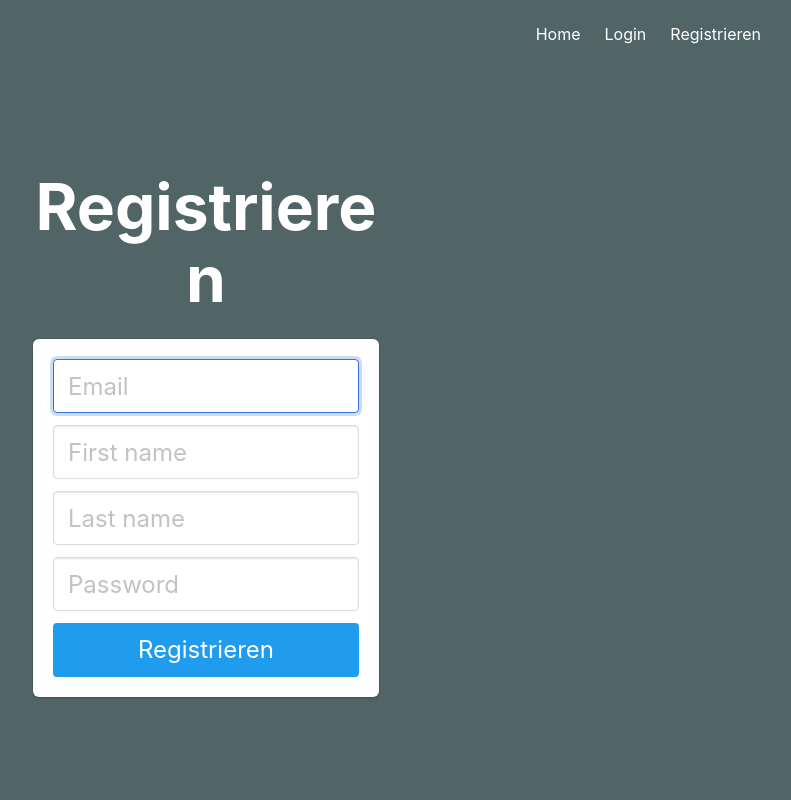
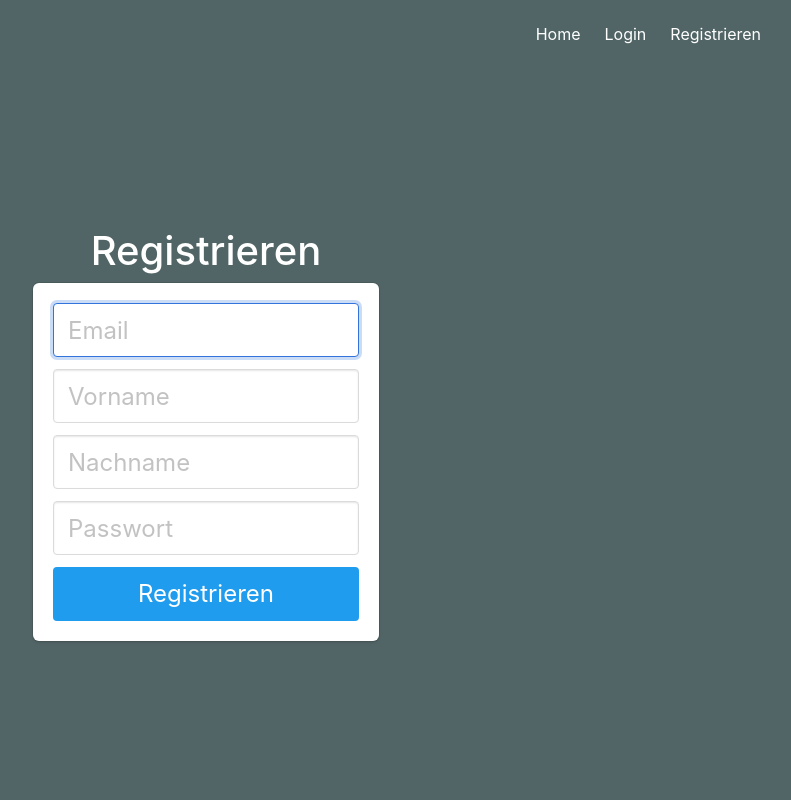
Before and after one commit to zecyto/security_by_design, a Flask app: page /signup in a window 1280 px wide. Shown: the whole page, without its empty margins (434-1225 px from the left). Run offline with Flask 3, Linux system fonts and the light colour scheme; parts of the project's set-up code (start-up, migrations or seed data) failed here and were passed over; some libraries are stand-ins or nearby versions.

Commit message:
Updated language

```diff
--- a/server/__init__.py
+++ b/server/__init__.py
@@ -5,12 +5,12 @@ from server.User import User
 from database.db_manager import DB_Manager
 from flask_sslify import SSLify
 
-# init SQLAlchemy so we can use it later in our models
 db = SQLAlchemy()
 
 def create_app():
     app = Flask(__name__)
 
+    # necessairy for Login Manager
     app.config['SECRET_KEY'] = 'secret-key-goes-here'
     app.config['SQLALCHEMY_DATABASE_URI'] = 'sqlite:///db.sqlite'
 
@@ -28,15 +28,13 @@ def create_app():
         role = db.get_role_by_id(user_id)
         if not data or not role:
             return None
-        db.disconnect()                                     # new
+        db.disconnect()
         return User(int(user_id), data[0], data[1], role[0])
 
 
-    # blueprint for auth routes in our app
     from .auth import auth as auth_blueprint
     app.register_blueprint(auth_blueprint)
 
-    # blueprint for non-auth parts of app
     from .main import main as main_blueprint
     app.register_blueprint(main_blueprint)
 
--- a/server/templates/delete_2fa.html
+++ b/server/templates/delete_2fa.html
@@ -51,7 +51,7 @@
 
             <div class="field">
                 <div class="control">
-                    <input class="input is-large" type="password" id="password" name="password" placeholder="Password" required>
+                    <input class="input is-large" type="password" id="password" name="password" placeholder="Passwort" required>
                 </div>
             </div>
 
--- a/server/templates/delete_account.html
+++ b/server/templates/delete_account.html
@@ -51,7 +51,7 @@
 
             <div class="field">
                 <div class="control">
-                    <input class="input is-large" type="password" id="password" name="password" placeholder="Password" required>
+                    <input class="input is-large" type="password" id="password" name="password" placeholder="Passwort" required>
                 </div>
             </div>
 
--- a/server/templates/login.html
+++ b/server/templates/login.html
@@ -50,13 +50,13 @@
         <form method="POST" action="/login" onsubmit="hashPassword()">
             <div class="field">
                 <div class="control">
-                    <input class="input is-large" type="email" name="email" placeholder="Your Email" autofocus="" required>
+                    <input class="input is-large" type="email" name="email" placeholder="Email" autofocus="" required>
                 </div>
             </div>
 
             <div class="field">
                 <div class="control">
-                    <input class="input is-large" type="password" id="password" name="password" placeholder="Password" required>
+                    <input class="input is-large" type="password" id="password" name="password" placeholder="Passwort" required>
                 </div>
             </div>
 
--- a/server/templates/reset_password.html
+++ b/server/templates/reset_password.html
@@ -54,7 +54,7 @@
         <form method="POST" action="/reset_password" onsubmit="hashPassword()">
             <div class="field">
                 <div class="control">
-                    <input class="input is-large" type="password" id="old_pw" name="old_pw" placeholder="Altes Password" autofocus="" required>
+                    <input class="input is-large" type="password" id="old_pw" name="old_pw" placeholder="Altes Passwort" autofocus="" required>
                 </div>
             </div>
 
--- a/server/templates/signup.html
+++ b/server/templates/signup.html
@@ -37,7 +37,7 @@
 </script>
 
 <div class="column is-4 is-offset-4">
-    <h3 class="title">Registrieren</h3>
+    <h1>Registrieren</h1>
     <div class="box">
         {% with messages = get_flashed_messages() %}
         {% if messages %}
@@ -55,19 +55,19 @@
 
             <div class="field">
                 <div class="control">
-                    <input class="input is-large" type="text" name="fname" maxlength="30" placeholder="First name" autofocus="" required>
+                    <input class="input is-large" type="text" name="fname" maxlength="30" placeholder="Vorname" autofocus="" required>
                 </div>
             </div>
 
             <div class="field">
                 <div class="control">
-                    <input class="input is-large" type="text" name="lname" maxlength="30" placeholder="Last name" autofocus="" required>
+                    <input class="input is-large" type="text" name="lname" maxlength="30" placeholder="Nachname" autofocus="" required>
                 </div>
             </div>
 
             <div class="field">
                 <div class="control">
-                    <input class="input is-large" type="password" id="password" name="password" maxlength="40" placeholder="Password" required pattern="\S{8,}" title="Das Passwort muss mindestens 8 nicht leere Zeichen enthalten" required>
+                    <input class="input is-large" type="password" id="password" name="password" maxlength="40" placeholder="Passwort" required pattern="\S{8,}" title="Das Passwort muss mindestens 8 nicht leere Zeichen enthalten" required>
                 </div>
             </div>
 
```
